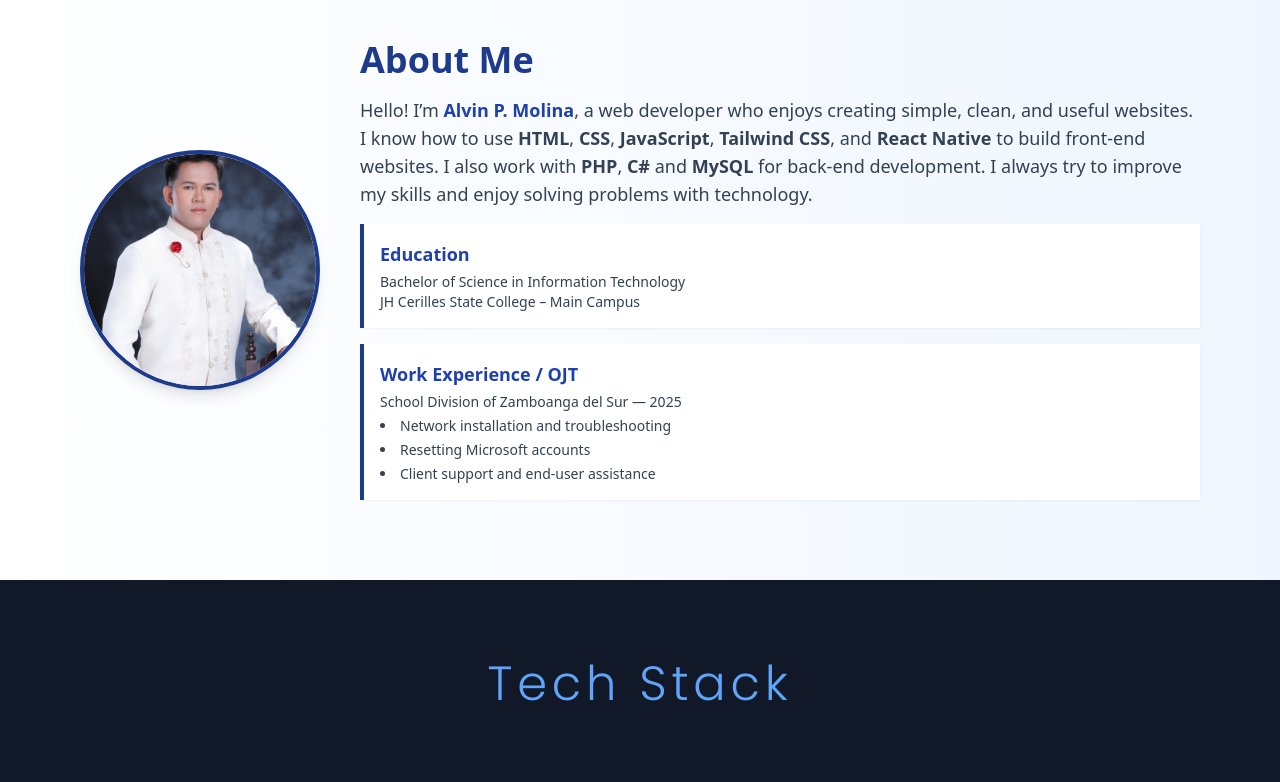
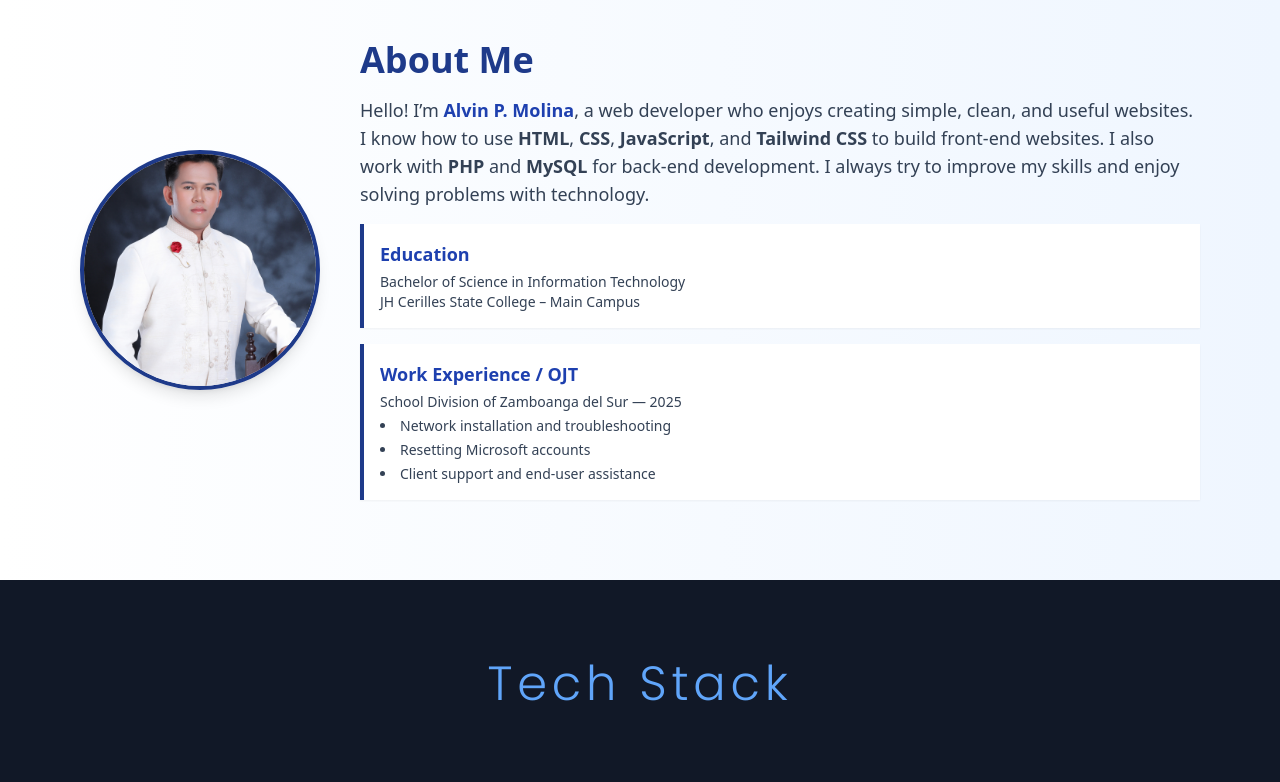
Before and after one commit to AL-Dev-prog/portfolio, a plain HTML site: page index.html in a window 1280 px wide. Shown: the part 840-1622 px from the top of the page. Drawn offline with nearby package versions, Linux system fonts and the light colour scheme.

Commit message:
Add files via upload

```diff
--- a/index.html
+++ b/index.html
@@ -154,8 +154,8 @@
       <h2 class="text-4xl font-bold text-blue-900 mb-4">About Me</h2>
       <p class="text-slate-700 text-base md:text-lg leading-relaxed mb-4">
         Hello! I’m <span class="font-semibold text-blue-800">Alvin P. Molina</span>, a web developer who enjoys creating simple, clean, and useful websites.
-        I know how to use <strong>HTML</strong>, <strong>CSS</strong>, <strong>JavaScript</strong>, <strong>Tailwind CSS</strong>, and <strong>React Native</strong> to build front-end websites.
-        I also work with <strong>PHP</strong>, <strong>C#</strong> and <strong>MySQL</strong> for back-end development.
+        I know how to use <strong>HTML</strong>, <strong>CSS</strong>, <strong>JavaScript</strong>, and <strong>Tailwind CSS</strong> to build front-end websites.
+        I also work with <strong>PHP</strong> and <strong>MySQL</strong> for back-end development.
         I always try to improve my skills and enjoy solving problems with technology.
       </p>
 
```
